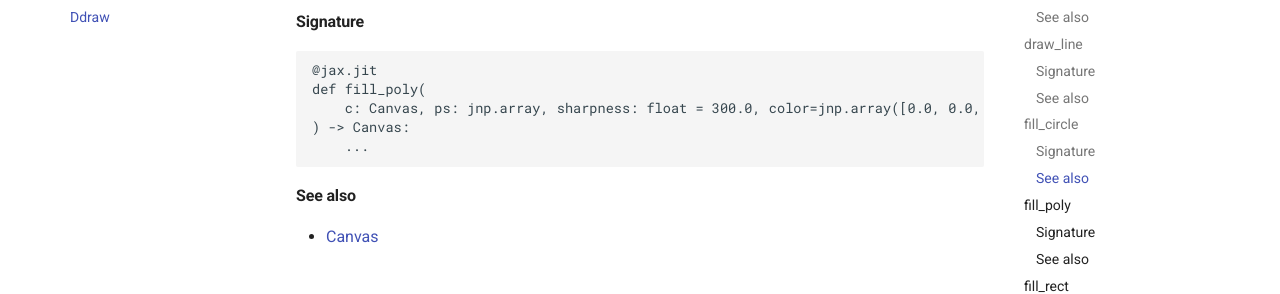
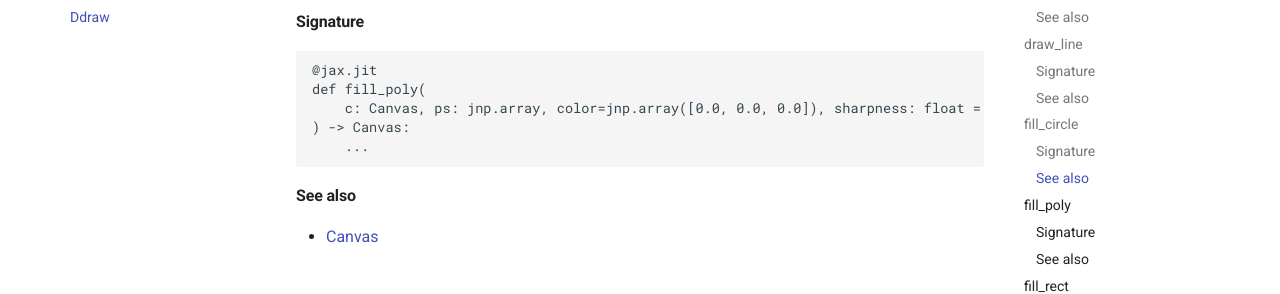
Before and after one commit to vincentmolin/ddrawdx, an MkDocs documentation site: the page built from docs/src/ddrawdx/ddraw.md, in a window 1280 px wide and 900 px high, scrolled down 2521 px. Shown: the part 199-493 px from the top of the window. Built offline with MkDocs 1.6.1 and Material for MkDocs 9.7.7, drawn with Linux system fonts in a browser that asks for light colours; comment, search, counter and statistics services are not loaded.

Commit message:
update api

````diff
--- a/docs/src/ddrawdx/ddraw.md
+++ b/docs/src/ddrawdx/ddraw.md
@@ -129,7 +129,7 @@ Fill polygon with clockwise oriented corners in 'ps'
 ```python
 @jax.jit
 def fill_poly(
-    c: Canvas, ps: jnp.array, sharpness: float = 300.0, color=jnp.array([0.0, 0.0, 0.0])
+    c: Canvas, ps: jnp.array, color=jnp.array([0.0, 0.0, 0.0]), sharpness: float = 300.0
 ) -> Canvas:
     ...
 ```
````
